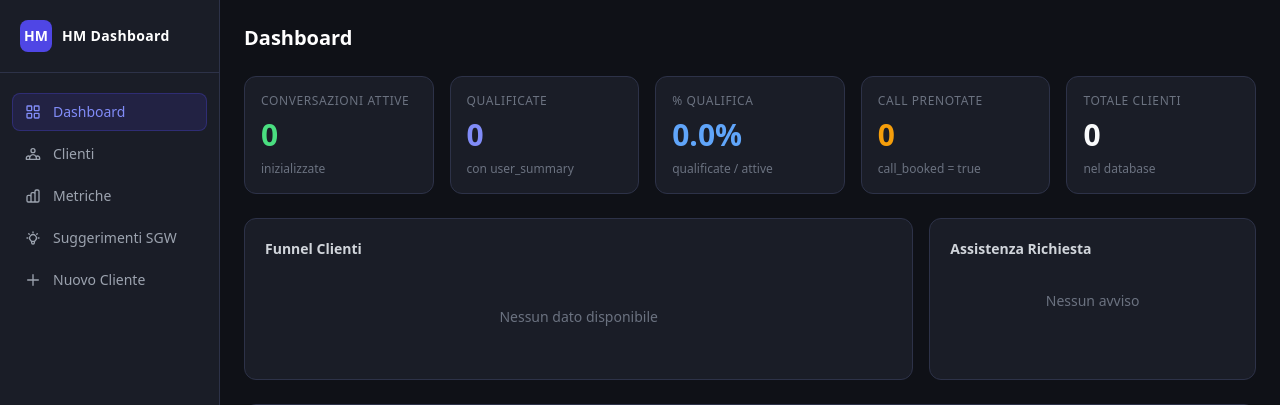
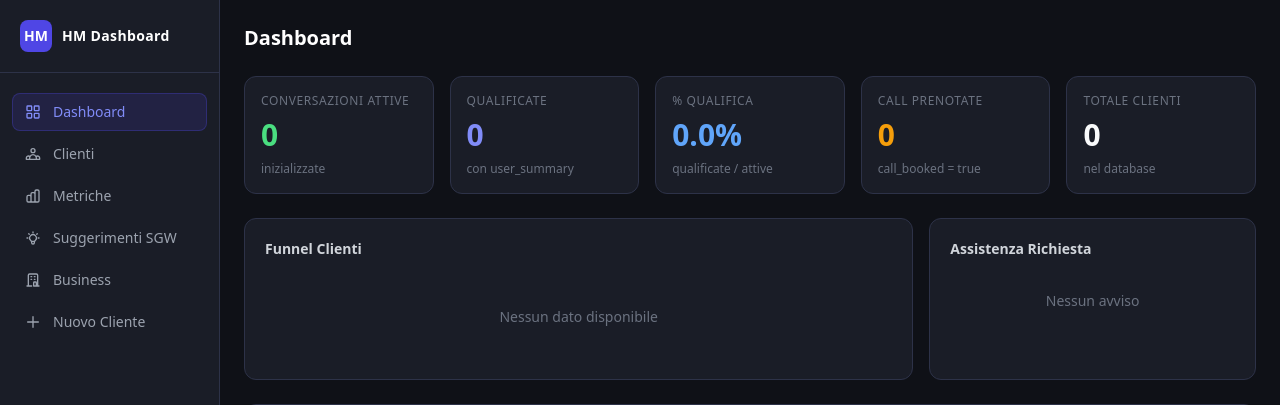
Before and after one commit to dborgian/telgram-hm, a FastAPI app: template dashboard/templates/index.html in a window 1280 px wide. Shown: the top 405 px of the page. Run offline with FastAPI, Linux system fonts and the light colour scheme; the template is opened without the code that fills it, so the values that code supplies are empty; parts of the project's set-up code (start-up, migrations or seed data) failed here and were passed over; some libraries are stand-ins or nearby versions.

Commit message:
feat(dashboard): add Business section for client_config

```diff
--- a/dashboard/templates/index.html
+++ b/dashboard/templates/index.html
@@ -335,6 +335,54 @@
       </div>
     </div>
 
+    <!-- BUSINESS VIEW -->
+    <div x-show="view==='business'" x-cloak>
+      <div class="p-6 space-y-4">
+        <div class="flex items-center justify-between">
+          <div>
+            <h1 class="text-xl font-semibold text-white">Business Clienti</h1>
+            <p class="text-sm mt-1" style="color:#6b7280;">Configurazioni bot attive sulla piattaforma</p>
+          </div>
+          <a href="/onboarding"
+            class="flex items-center gap-2 px-4 py-2 rounded-lg text-sm font-medium no-underline"
+            style="background:#4f46e5;color:white;"
+            onmouseover="this.style.background='#4338ca'" onmouseleave="this.style.background='#4f46e5'">
+            <svg class="w-4 h-4" fill="none" stroke="currentColor" viewBox="0 0 24 24"><path stroke-linecap="round" stroke-linejoin="round" stroke-width="2" d="M12 4v16m8-8H4"/></svg>
+            Nuovo Cliente
+          </a>
+        </div>
+        <div class="rounded-xl overflow-hidden" style="background:#1a1d27;border:1px solid #2d3248;">
+          <table class="w-full text-sm">
+            <thead>
+              <tr style="border-bottom:1px solid #2d3248;">
+                <th class="px-4 py-3 text-left text-xs font-medium uppercase tracking-wider" style="color:#6b7280;">Nome</th>
+                <th class="px-4 py-3 text-left text-xs font-medium uppercase tracking-wider" style="color:#6b7280;">Slug</th>
+                <th class="px-4 py-3 text-center text-xs font-medium uppercase tracking-wider" style="color:#6b7280;">Stato</th>
+                <th class="px-4 py-3 text-left text-xs font-medium uppercase tracking-wider" style="color:#6b7280;">Creato</th>
+              </tr>
+            </thead>
+            <tbody>
+              <template x-for="c in businessClients" :key="c.client_id">
+                <tr style="border-bottom:1px solid #22263a;"
+                  @mouseover="$el.style.background='#22263a'" @mouseleave="$el.style.background=''">
+                  <td class="px-4 py-3 font-medium text-white" x-text="c.name"></td>
+                  <td class="px-4 py-3 font-mono text-xs" style="color:#818cf8;" x-text="c.slug"></td>
+                  <td class="px-4 py-3 text-center">
+                    <span x-show="c.is_active" class="inline-flex items-center px-2 py-0.5 rounded-full text-xs font-medium" style="background:rgba(74,222,128,0.15);color:#4ade80;">Attivo</span>
+                    <span x-show="!c.is_active" class="inline-flex items-center px-2 py-0.5 rounded-full text-xs font-medium" style="background:rgba(107,114,128,0.15);color:#6b7280;">Inattivo</span>
+                  </td>
+                  <td class="px-4 py-3 text-xs" style="color:#6b7280;" x-text="c.created_at ? formatDate(c.created_at) : '—'"></td>
+                </tr>
+              </template>
+              <tr x-show="businessClients.length===0">
+                <td colspan="4" class="px-4 py-10 text-center text-sm" style="color:#4b5563;">Nessun cliente business configurato</td>
+              </tr>
+            </tbody>
+          </table>
+        </div>
+      </div>
+    </div>
+
   </main>
 </div>
 
@@ -512,6 +560,7 @@ function dashboard() {
   return {
     view: 'dashboard',
     customers: [],
+    businessClients: [],
     funnel: {},
     alerts: { assistance_needed: [], lost_leads: [] },
     metrics: [],
@@ -535,6 +584,7 @@ function dashboard() {
       { key:'clienti',   label:'Clienti',   icon:'<svg class="w-4 h-4" fill="none" stroke="currentColor" viewBox="0 0 24 24"><path stroke-linecap="round" stroke-linejoin="round" stroke-width="2" d="M17 20h5v-2a3 3 0 00-5.356-1.857M17 20H7m10 0v-2c0-.656-.126-1.283-.356-1.857M7 20H2v-2a3 3 0 015.356-1.857M7 20v-2c0-.656.126-1.283.356-1.857m0 0a5.002 5.002 0 019.288 0M15 7a3 3 0 11-6 0 3 3 0 016 0z"/></svg>' },
       { key:'metriche',  label:'Metriche',  icon:'<svg class="w-4 h-4" fill="none" stroke="currentColor" viewBox="0 0 24 24"><path stroke-linecap="round" stroke-linejoin="round" stroke-width="2" d="M9 19v-6a2 2 0 00-2-2H5a2 2 0 00-2 2v6a2 2 0 002 2h2a2 2 0 002-2zm0 0V9a2 2 0 012-2h2a2 2 0 012 2v10m-6 0a2 2 0 002 2h2a2 2 0 002-2m0 0V5a2 2 0 012-2h2a2 2 0 012 2v14a2 2 0 01-2 2h-2a2 2 0 01-2-2z"/></svg>' },
       { key:'sgw',       label:'Suggerimenti SGW', icon:'<svg class="w-4 h-4" fill="none" stroke="currentColor" viewBox="0 0 24 24"><path stroke-linecap="round" stroke-linejoin="round" stroke-width="2" d="M9.663 17h4.673M12 3v1m6.364 1.636l-.707.707M21 12h-1M4 12H3m3.343-5.657l-.707-.707m2.828 9.9a5 5 0 117.072 0l-.548.547A3.374 3.374 0 0014 18.469V19a2 2 0 11-4 0v-.531c0-.895-.356-1.754-.988-2.386l-.548-.547z"/></svg>' },
+      { key:'business',  label:'Business', icon:'<svg class="w-4 h-4" fill="none" stroke="currentColor" viewBox="0 0 24 24"><path stroke-linecap="round" stroke-linejoin="round" stroke-width="2" d="M19 21V5a2 2 0 00-2-2H7a2 2 0 00-2 2v16m14 0h2m-2 0h-5m-9 0H3m2 0h5M9 7h1m-1 4h1m4-4h1m-1 4h1m-2 10v-5a1 1 0 011-1h2a1 1 0 011 1v5m-4 0h4"/></svg>' },
     ],
 
     profileFields: [
@@ -605,6 +655,10 @@ function dashboard() {
         this.alerts      = r2.status==='fulfilled' ? (r2.value ?? {assistance_needed:[],lost_leads:[]}) : {assistance_needed:[],lost_leads:[]};
         this.metrics     = r3.status==='fulfilled' ? (Array.isArray(r3.value)?r3.value:[]) : [];
         this.suggestions = r4.status==='fulfilled' ? (Array.isArray(r4.value)?r4.value:[]) : [];
+        try {
+          const rb = await fetch('/api/clients');
+          if (rb.ok) this.businessClients = await rb.json();
+        } catch(e) { console.error('clients:', e); }
         this.lastRefresh = new Date().toISOString();
         try {
           const rc = await fetch('/api/analytics/conversations');
```
